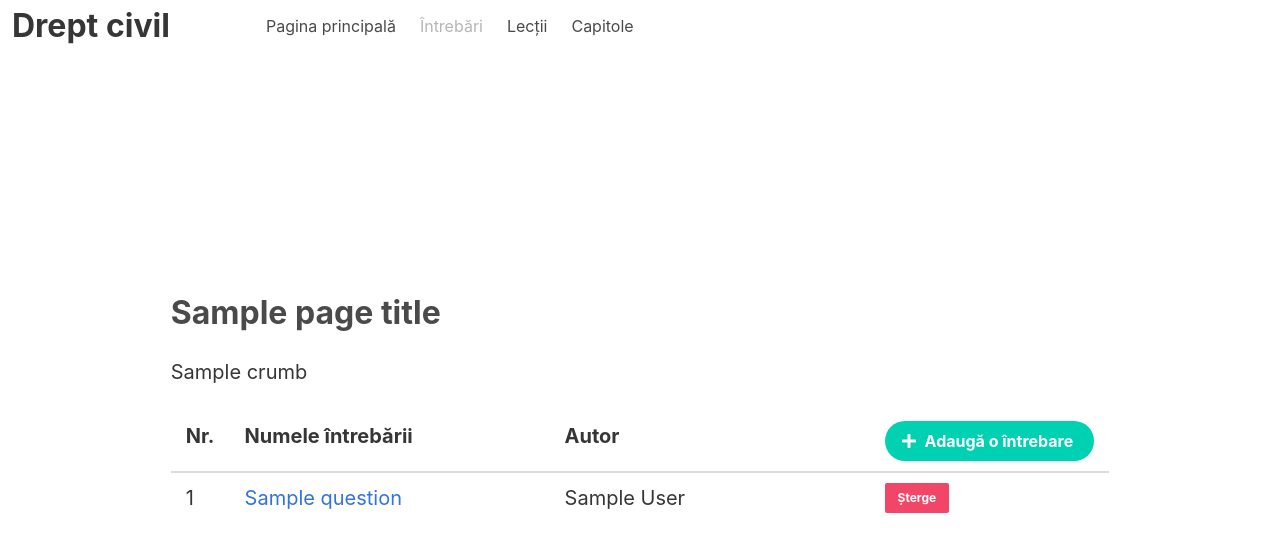
After one commit to cosmin-bianu/dcdashboard, a Django app: template data_management/templates/view_questions_detail.html in a window 1280 px wide. The commit adds this page. Shown: the top 552 px of the page. Run offline with Django 3.2, Linux system fonts and the light colour scheme; the template is opened without the code that fills it: most values are stand-ins (such as "Sample title", 1, 10 or a date in 2020); some libraries are stand-ins or nearby versions.

Commit message:
Added Exercise General View

```diff
--- a/data_management/templates/dashboard.html
+++ b/data_management/templates/dashboard.html
@@ -54,7 +54,7 @@
 
             <p class="mb-3 is-size-1 has-text-weight-bold"> {{ question_count }}</p>
 
-            <a href="view/questions" class="button is-size-6 is-white is-outlined" disabled>Vizualizează</a>
+            <a href="/view/questions/general" class="button is-size-6 is-white is-outlined" disabled>Vizualizează</a>
         </div>
 
         <div id="courses-tile" class="tile is-child column-arrangement notification centered">
@@ -62,7 +62,7 @@
 
             <p class="mb-3 is-size-1 has-text-weight-bold"> {{ course_count }}</p>
 
-            <a href="view/courses/general" class="button is-size-6 is-white is-outlined">Vizualizează</a>
+            <a href="/view/courses/general" class="button is-size-6 is-white is-outlined">Vizualizează</a>
         </div>
     </div>
 
@@ -72,7 +72,7 @@
 
             <p class="mb-3 is-size-1 has-text-weight-bold"> {{ chapters_count }}</p>
 
-            <a href="view/chapters" class="button is-size-6 is-white is-outlined">Vizualizează</a>
+            <a href="/view/chapters" class="button is-size-6 is-white is-outlined">Vizualizează</a>
         </div>
     </div>
 </div>
--- a/data_management/templates/nav.html
+++ b/data_management/templates/nav.html
@@ -16,7 +16,7 @@
         Pagina principală
       </a>
 
-      <a href="/view/questions" class="navbar-item has-text-grey-light">
+      <a href="/view/questions/general" class="navbar-item has-text-grey-light">
         Întrebări
       </a>
 
--- /dev/null
+++ b/data_management/templates/view_questions_detail.html
@@ -0,0 +1,69 @@
+{% extends "base.html" %}
+
+{% block style %}
+
+.table-cell{
+    width: 20rem;
+}
+
+{% endblock style %}
+
+{% block content %}
+
+<table class="table is-hoverable is-size-5">
+    <thead>
+        <tr>
+            <th>Nr.</th>
+            <th class="table-cell">Numele întrebării</th>
+            <th class="table-cell">Autor</th>
+            <th>
+                <a href="/view/questions/add?source_chapter_id={{ source_chapter_id }}" class="button is-rounded is-primary">
+                    <span class="icon">
+                        <i class="fa fa-plus"></i>
+                    </span>
+                    <span>Adaugă o întrebare</span>
+                </a>
+            </th>
+        </tr>
+    </thead>
+    <tfoot>
+    </tfoot>
+    <tbody>
+        {% for question in questions %}
+            <tr>
+                <!--TODO SEND TO EDIT PAGE-->
+                <td> {{ question.order_number }}
+                <td>
+                    <a href="/view/questions/edit?id={{ question.id }}">
+                        {{ question.name }}
+                    </a>
+                </td>
+                <td> {{ question.author }} </td>
+                <td>
+                    <button onclick="openConfirmationDialog('{{ question.name }}','/manage/questions/remove?id={{ question.id }}&source_chapter_id={{ source_chapter_id }}')" class="button is-danger is-small has-text-weight-bold">Șterge</button>
+                {% comment %} </td>
+                    <a href="/manage/courses/remove?id={{ course.id }}&source_id={{ chapter_id }}" class="button is-danger is-small has-text-weight-bold"> Șterge </a>
+                </td> {% endcomment %}
+            </tr>
+        {% empty %}
+            <tr>
+                <td></td>
+                <td class="has-text-grey"> Nu există nici o întrebare înregistrată</td>
+                <td></td>
+                <td class="has-text-info"> Apasă aici <i class="fas fa-arrow-up"></i>  </td>
+            </tr>
+        {% endfor %}
+    </tbody>
+</table>
+
+<div id="confirmation-dialog" class="modal">
+  <div class="modal-background"></div>
+  <div class="modal-content">
+    <div id="modal-content-container" class="box">
+    </div>
+  </div>
+  {% comment %} <button class="modal-close is-large" aria-label="close"></button> {% endcomment %}
+</div>
+
+
+{% endblock content %}
--- a/drept_civil_dashboard/urls.py
+++ b/drept_civil_dashboard/urls.py
@@ -24,7 +24,7 @@ urlpatterns = [
     path('logout/', views.logout_redirect_view, name='logout'),
     path('view/courses/general', views.manage_courses_general_view, name='view_courses_general'),
     path('view/courses/detailed', views.manage_courses_detailed_view, name='view_courses_detailed'),
-    path('view/questions', views.manage_questions_view, name='view_questions'),
+    path('view/questions/general', views.manage_questions_view_general, name='view_questions_general'),
     path('view/chapters', views.manage_chapters_view, name='view_chapters'),
     path('view/courses/add', views.manage_courses_add_view, name='add_courses'),
     path('view/questions/add', views.manage_questions_add_view, name='add_questions'),
```
Also changed, not shown: data_management/templates/view_questions_general.html (added, +52 -0 lines), data_management/views.py (+55 -4 lines).
